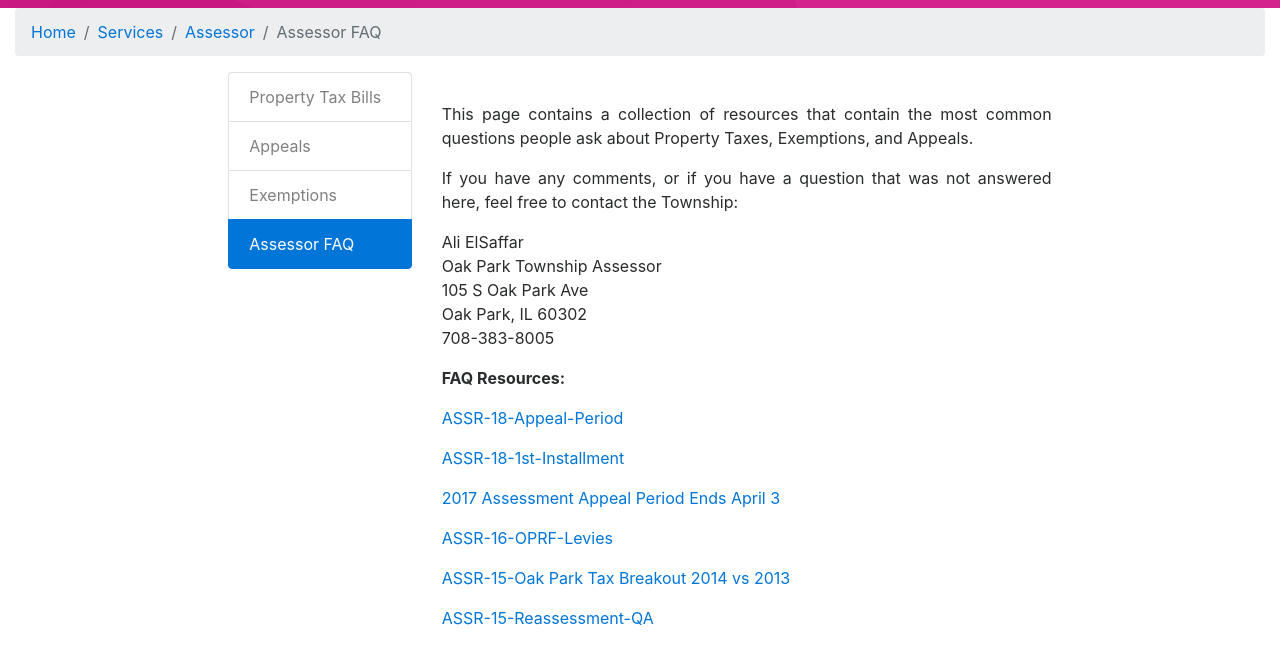
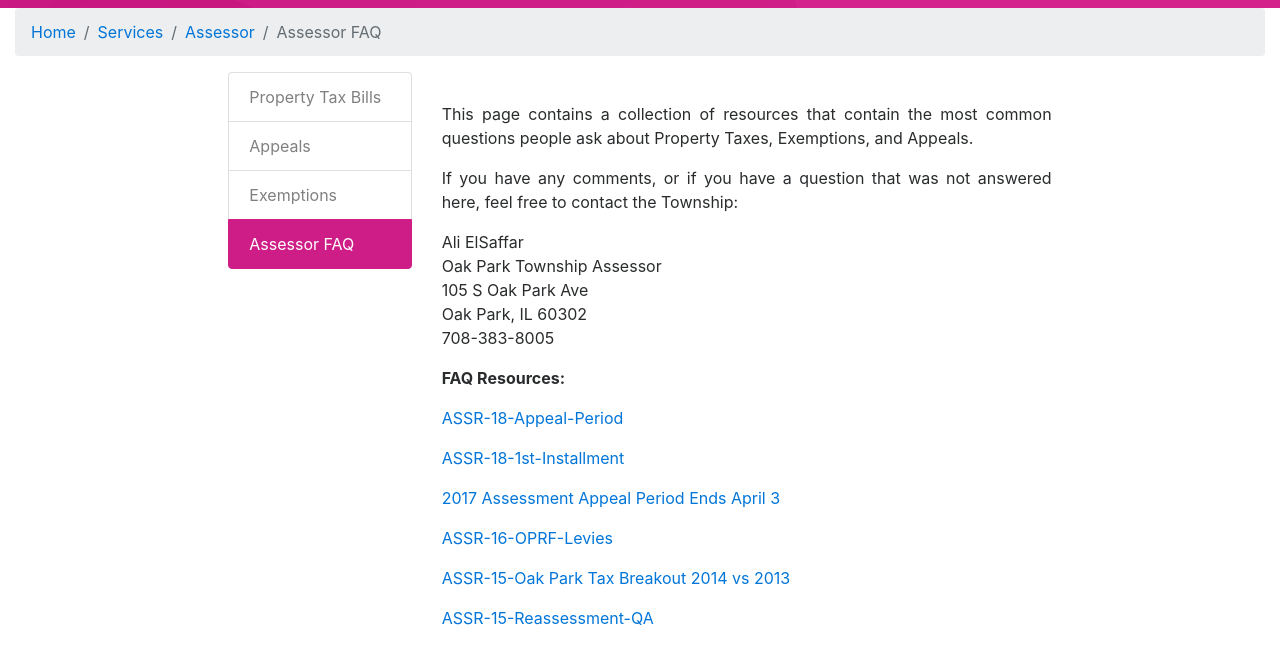
Before and after one commit to itstechnexus/updesign, a plain HTML site: page af.html in a window 1280 px wide. Shown: the part 148-800 px from the top of the page. Drawn offline with nearby package versions, Linux system fonts and the light colour scheme.

Commit message:
Update style.css

```diff
--- a/style.css
+++ b/style.css
@@ -210,6 +210,7 @@ section hr{
 #gp-content{
     margin-top: 30px;
     text-align: justify;
+    min-height: 83vh;
 }
 #gp-content img{
     width: 100%;
@@ -276,3 +277,7 @@ section hr{
 .contact-form input{
     width:100%;
 }
+.container-fluid> .row .list-group  .active{
+    background-color: #ce1d86;
+    border-color: #ce1d86;
+}
```
